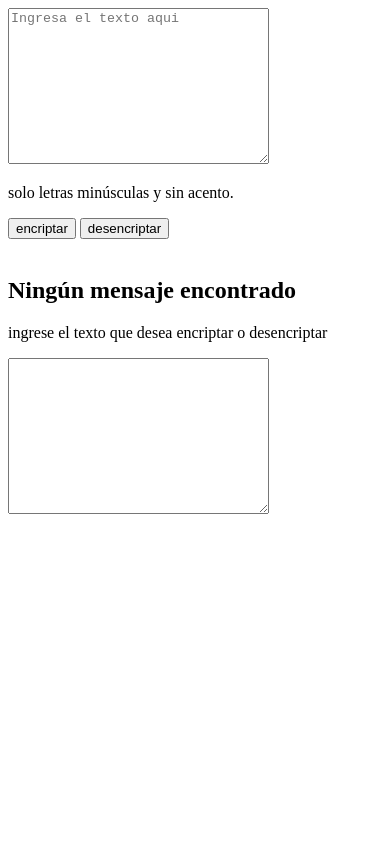
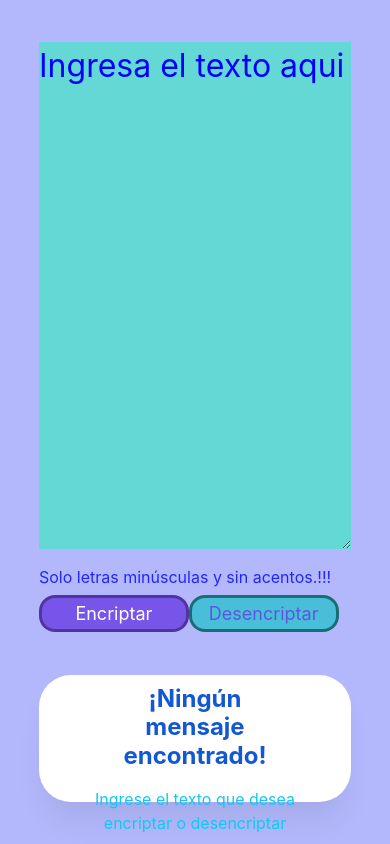
Before and after one commit to huembes-efren/challenge-alura, a plain HTML site: page index.html in a window 390 px wide. Drawn offline with Linux system fonts and the light colour scheme.

Commit message:
Diseño de la aplicacion con css y responsive desig con la funcionalidad de encriptar un texto

```diff
--- a/index.html
+++ b/index.html
@@ -11,7 +11,7 @@
 
 <body>
     <div class="container">
-<div class="encritar">
+<div class="Encritar">
     <textarea
     name="texto"
     class="texto"
@@ -22,33 +22,33 @@
     ></textarea>
 
 <div class="terminos">
-<p>solo letras minúsculas y sin acento.</p>
+<p>Solo letras minúsculas y sin acentos.!!!</p>
 </div>
 <div class="botones">
     <button class="boton-encriptar"
     type="button"
-    onclick="encriptar()">encriptar
+    onclick="encriptar()">Encriptar
     </button>
     <input
     type="button"
     class="boton-desencriptar"
-    value="desencriptar"
+    value="Desencriptar"
     onclick="desencriptar"/>
 </div>
 </div>
 
 
 <div class="encriptado">
-    <img src="" alt="" id="muñeco">
+    <img src="img/robo-big-img.png" alt="" id="muñeco">
     <div class="mensaje-encriptado" id="mensaje-encriptado">
-        <h2 id="titulo-mensaje">Ningún mensaje encontrado</h2>
-        <p id="parrafo">ingrese el texto que desea encriptar o desencriptar</p>
-        <textarea
+        <h2 id="tituloMensaje">¡Ningún mensaje encontrado!</h2>
+        <p id="parrafo">Ingrese el texto que desea encriptar o desencriptar</p>
+        <!--<textarea
         name="mensaje"
         id="mensaje"
         cols="30"
         rows="10"
-        class="mensaje"></textarea>
+        class="mensaje"></textarea>-->
     </div>
 </div>
 </div>
--- a/index.js
+++ b/index.js
@@ -0,0 +1,25 @@
+function encriptar() {
+    let texto = document.getElementById("texto").value;
+   /*let tituloMensaje = document.getElementById("tituloMensaje");
+    let parrafo = document.getElementById("parrafo");
+    let muñeco = document.getElementById("muñeco");*/
+
+
+    let textoCifrado = texto
+                    .replace(/e/gi, "enter")
+                    .replace(/i/gi, "imes")
+                    .replace(/a/gi, "ai")
+                    .replace(/o/gi, "ober")
+                    .replace(/u/gi, "ufat")
+
+if (document.getElementById("texto").value.length !=0) {
+    document.getElementById("texto").value = textoCifrado;
+    document.getElementById("tituloMensaje").textContent = "Texto Encriptado con exito";
+    document.getElementById("parrafo").textContent = "";
+    document.getElementById("texto").value = textoCifrado;
+
+} else{
+    document.getElementById("muñeco").src = "./img/muñeco.png";
+    alert("Debes Ingresar algún texto");
+}
+ }
--- a/styles.css
+++ b/styles.css
@@ -0,0 +1,224 @@
+* {
+    margin: 0;
+    padding: 0;
+}
+.container{
+    position: relative;
+    width: 100vw;
+    height: 100vh;
+    background: rgba(5, 25, 243, 0.304);
+}
+.texto{
+    position: absolute;
+    width: 42%;
+    height: 60%;
+    left: 12%;
+    top: 15%;
+    border: none;
+    font-family: "inter";
+    font-style: normal;
+    font-weight: 400;
+    font-size: 32px;
+    line-height: 150%;
+    background-color: rgba(0, 255, 162, 0.44);
+}
+.texto::placeholder{
+    color: blue;
+}
+.texto:focus,
+.texto:active{
+    border: none;
+    outline: none;
+}
+.terminos{
+    display: flex;
+    flex-direction: row;
+    align-items: center;
+    padding: 0px;
+    gap: 8px;
+    position: absolute;
+    width: 80%;
+    left: 12%;
+    top: 80%;
+}
+.terminos p {
+    font-family: "inter";
+    font-style: normal;
+    font-weight: 400;
+    font-size: 15px;
+    line-height: 150%;
+    color: blue;
+    opacity: 0.8;
+    flex:none;
+    order: 1;
+    flex-grow: 0;
+}
+
+.botones{
+    display: flex;
+    flex-direction: row;
+    align-items: flex-start;
+    padding: 1% 0;
+    position: absolute;
+    width: 80%;
+    left: 12%;
+    top: 82%;
+}
+.boton-encriptar{
+    align-items: center;
+    justify-content: center;
+    padding: 2%;
+    gap: 8px;
+    width: 25%;
+    background-color: rgba(102, 53, 227, 0.755);
+    border: rgba(69, 42, 137, 0.755) solid;
+    border-radius: 24px;
+    font-family: "inter";
+    font-size: 18px;
+    line-height: 19px;
+    text-align: center;
+    color: rgb(255, 255, 255);
+}
+.boton-desencriptar{
+    box-sizing: border-box;
+    display: flex;
+    flex-direction: row;
+    align-items: flex-start;
+    justify-content: center;
+    padding: 2%;
+    gap: 8px;
+    width: 25%;
+    background: rgba(23, 194, 200, 0.684);
+    border: rgba(5, 69, 71, 0.684) solid;
+    border-radius: 24px;
+    font-family: "Inter";
+    font-weight: 400;
+    font-size: 18px;
+    line-height: 19px;
+    text-align: center;
+    color: rgba(102, 53, 227, 0.755);
+
+}
+.boton-desencriptar:hover,
+.boton-encriptar:hover{
+    margin: 0.3%;
+    width: 24.5%;
+    padding: 1.8%;
+    background: orange;
+
+}
+.encriptado{
+    display: flex;
+    justify-content: center;
+    position: absolute;
+    width: 30%;
+    height: 90%;
+    left: 60%;
+    top: 5%;
+    background: white;
+    box-shadow: 0px 24px 32px -8px rgba(0, 0, 0, 0.08);
+    border-radius: 32px;
+}
+
+.mensaje-encriptado{
+    display: flex;
+    flex-direction: column;
+    align-items: center;
+    justify-content: center;
+    padding: 1%;
+    gap: 16px;
+    position: absolute;
+    width: 100%;
+    top: 65%;
+
+}
+
+.mensaje-encriptado h2 {
+    width: 60%;
+    font-family: "Inter";
+    font-style: normal;
+    font-weight: 700;
+    font-size: 24px;
+    line-height: 120%;
+    text-align: center;
+    color: rgb(18, 88, 210);
+
+}
+
+.mensaje-encriptado p{
+    width: 80%;
+    font-family: "Inter";
+    font-style: normal;
+    font-weight: 400;
+    font-size: 16px;
+    line-height: 150%;
+    text-align: center;
+    color: rgb(13, 202, 244);
+}
+
+ .encriptado img{
+    position: absolute;
+    width: 85%;
+    height: 80%;
+    top: 0%;
+
+}
+
+/*RESPONSIVE DESIGN */
+
+@media (max-width: 57.5em){
+    .container{
+        display: flex;
+        flex-direction: row;
+    }
+
+    .encriptar {
+        width: 100%;
+
+    }
+    .texto {
+        width: 80%;
+        height: 60%;
+        left: 10%;
+        top: 5%;
+    }
+    .terminos {
+        width: 80%;
+        left: 10%;
+        top: 67%;
+    }
+    .terminos p {
+        font-size: 16px;
+    }
+    .botones{
+        width: 80%;
+        left: 10%;
+        top: 70%;
+    }
+    .boton-encriptar,
+    .boton-desencriptar{
+        width: 48%;
+        border-radius: 16px;
+    }
+
+    .boton-encriptar:hover,.boton-desencriptar:hover:hover{
+        margin: 0.3%;
+        width: 47.5%;
+        padding: 1.8%;
+    }
+    .encriptado{
+        width: 80%;
+        height: 15%;
+        left: 10%;
+        top: 80%;
+    }
+    .mensaje-encriptado{
+        width:100% ;
+        top: 5%;
+    }
+    .encriptado img{
+        top: 0;
+        display: none;
+        visibility: hidden;
+    }
+}
```
Also changed, not shown: img/desencriptado.webp (added), img/encriptado.jpg (added), img/favicon.png (added), img/logo alura.jfif (added), img/robo-big-img.png (added), img/robot.png (added), img/tecnologico_318-368428.avif (added).
